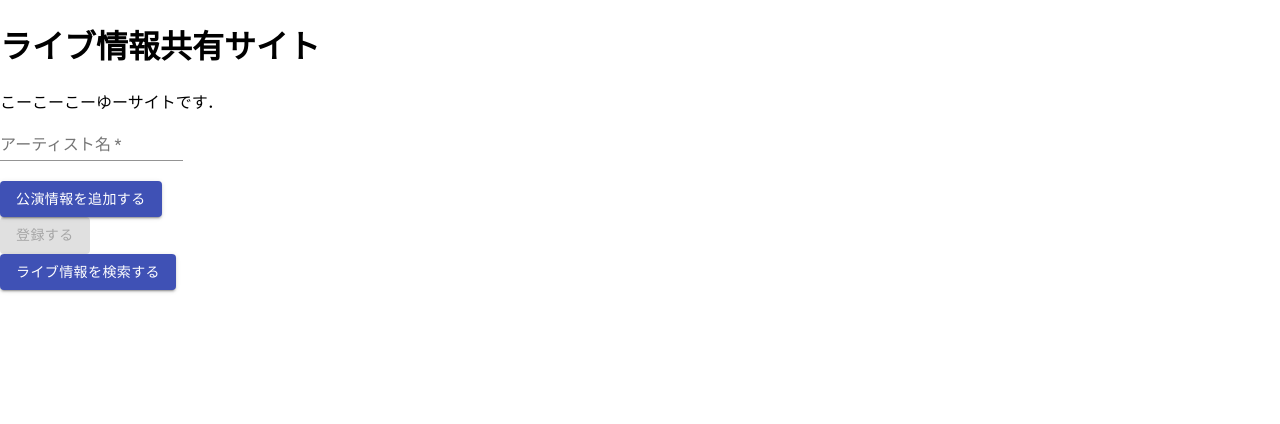
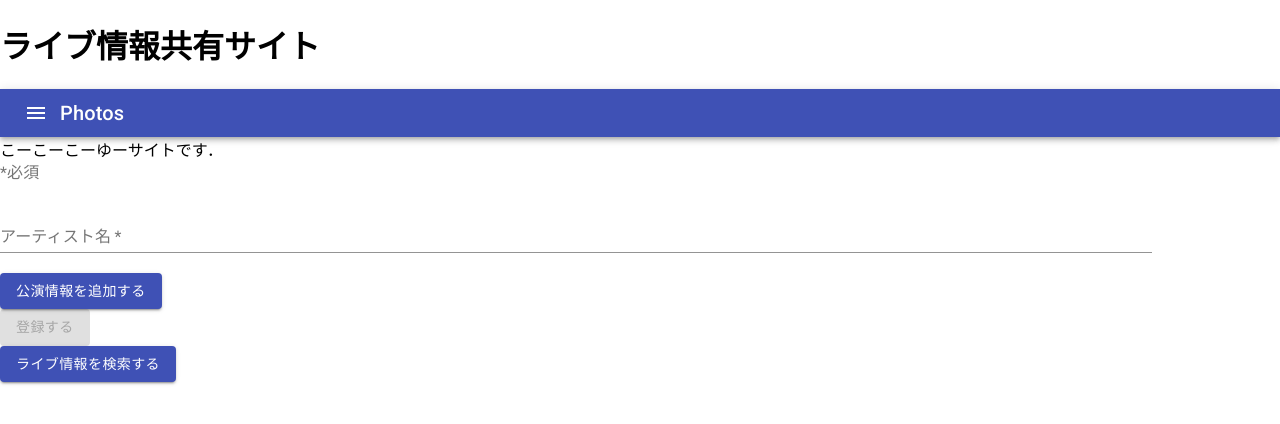
Before and after one commit to KengoShimizu/concert_date_sharing, a React (Create React App) app: page / in a window 1280 px wide. Shown: the top 424 px of the page. Built offline with nearby package versions, Linux system fonts and the light colour scheme.

Commit message:
restoration of package-lock.json

```diff
--- a/src/components/Form.js
+++ b/src/components/Form.js
@@ -177,7 +177,7 @@ class Form extends React.Component {
     const artist_input = (
       <TextField
         label="アーティスト名"
-        id="standard-basic"
+        id="aritirs_input standard-basic"
         value={this.state.artist}
         onChange={e => this.setState({ artist: e.target.value })}
         required
@@ -208,6 +208,11 @@ class Form extends React.Component {
 
     return (
         <div id="form">
+          <Typography
+            color="textSecondary"
+            >
+            *必須
+          </Typography><br />
           <form>
             {artist_input}
             <br />
--- /dev/null
+++ b/src/components/Header.js
@@ -0,0 +1,18 @@
+import React from 'react';
+import { AppBar, Toolbar, Typography, IconButton } from '@material-ui/core';
+import MenuIcon from '@material-ui/icons/Menu';
+
+const Header = () => (
+  <AppBar position="static">
+  <Toolbar variant="dense">
+    <IconButton edge="start" color="inherit" aria-label="menu">
+      <MenuIcon />
+    </IconButton>
+    <Typography variant="h6" color="inherit">
+      Photos
+    </Typography>
+  </Toolbar>
+</AppBar>
+);
+
+export default Header;
--- a/src/components/sass/form.scss
+++ b/src/components/sass/form.scss
@@ -1,3 +1,7 @@
+.MuiTextField-root{
+  width: 90%;
+}
+
 .submit-disabled{
   pointer-events: none !important;
   color: rgba(0, 0, 0, 0.26) !important;
--- a/src/router/App.js
+++ b/src/router/App.js
@@ -1,12 +1,14 @@
 import React from 'react';
 import '../App.scss';
 import Form from '../components/Form';
+import Header from '../components/Header';
 import { Link } from 'react-router-dom';
 import { Button } from '@material-ui/core';
 
 function App() {
   return (
     <div className="App">
+      <Header />
       <div className="description">こーこーこーゆーサイトです．</div>
 
       <Form />
```
Also changed, not shown: package.json (line endings or trailing spaces), 1 other file (tests, documents, lock files or other folders).
